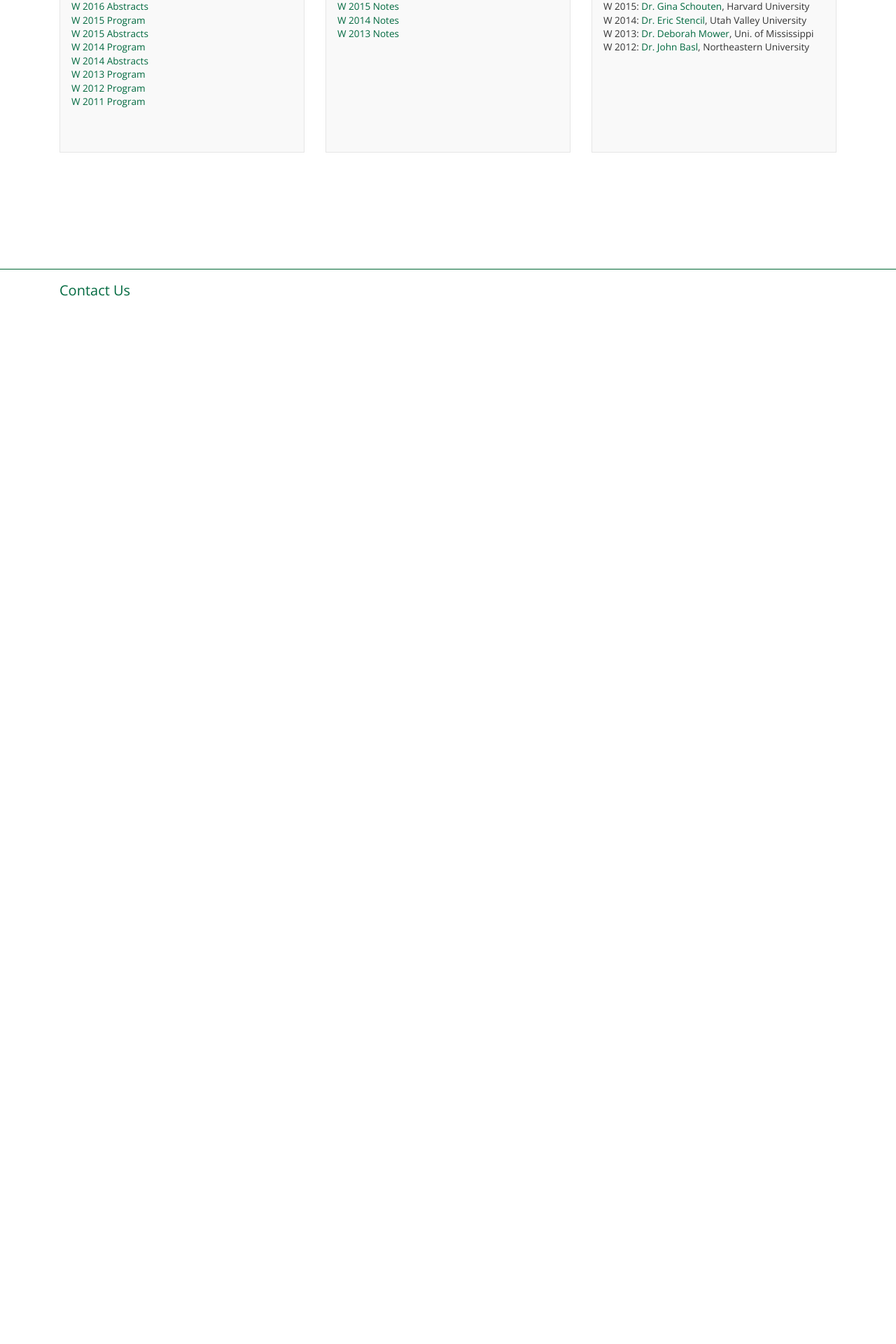
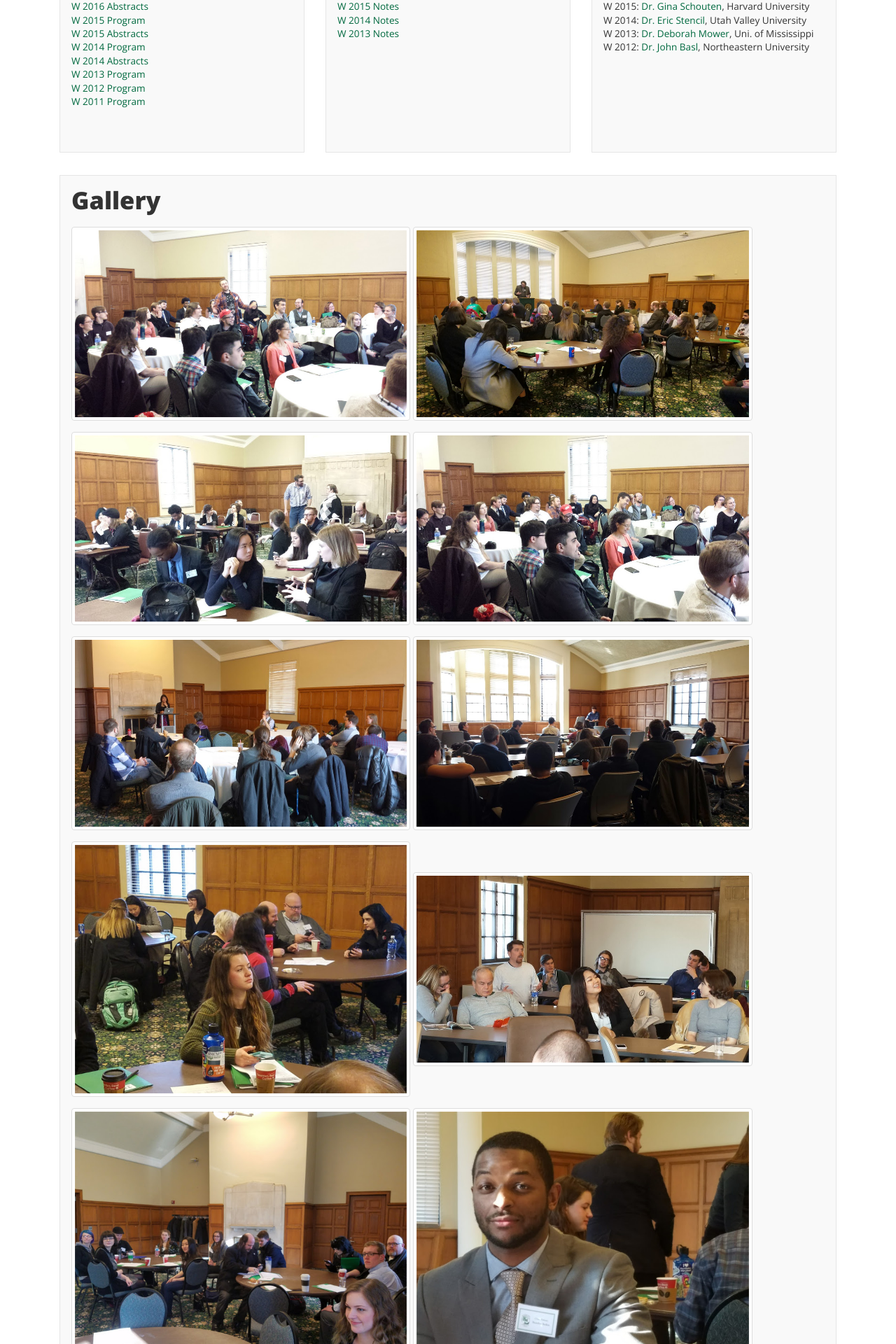
Before and after one commit to ucip/ucip.github.io, a Jekyll site: the page built from history.md, in a window 1280 px wide. Shown: the part 436-2356 px from the top of the page at 70% size. Built offline with Jekyll 4.4.1, drawn with Linux system fonts in a browser that asks for light colours; nearby versions of some CDN libraries; before the commit the page ends 908 px from its top, so only the background shows below that.

Commit message:
Adding images and gallery on history page

```diff
--- a/css/main.css
+++ b/css/main.css
@@ -146,6 +146,18 @@ hr {
   position: relative;
 }
 
+.gallery-box {
+  padding: 1em;
+  margin-bottom: 2em;
+  background-color: #f9f9f9;
+  border: 1px solid #e6e6e6;
+  position: relative;
+}
+
+.img-thumbnail {
+  width: 45%;
+}
+
 .post-list {
   list-style-type: none;
   margin-left: -2.5em;
@@ -212,6 +224,7 @@ footer {
   .home-jumbotron { height: 350px; }
   .home-jumbotron h1 { margin-top: 1em; }
   .post-list-box { height: auto; }
+  .img-thumbnail { width:100%; }
 }
 
 @media only screen and (max-width: 992px) {
--- a/history.md
+++ b/history.md
@@ -45,4 +45,21 @@ permalink: /history/
       </ul>
     </div>
   </div>
+  <div class="col-sm-12 hidden-print">
+    <div class="gallery-box">
+      <h3 class="post-list-header">Gallery</h3>
+      <img class="img-responsive img-thumbnail" src="{{ site.baseurl }}/img/img_5.jpg">
+      <img class="img-responsive img-thumbnail" src="{{ site.baseurl }}/img/img_12.jpg">
+      <img class="img-responsive img-thumbnail" src="{{ site.baseurl }}/img/img_1.jpg">
+      <img class="img-responsive img-thumbnail" src="{{ site.baseurl }}/img/img_2.jpg">
+      <img class="img-responsive img-thumbnail" src="{{ site.baseurl }}/img/img_3.jpg">
+      <img class="img-responsive img-thumbnail" src="{{ site.baseurl }}/img/img_4.jpg">
+      <img class="img-responsive img-thumbnail" src="{{ site.baseurl }}/img/img_11.jpg">
+      <img class="img-responsive img-thumbnail" src="{{ site.baseurl }}/img/img_6.jpg">
+      <img class="img-responsive img-thumbnail" src="{{ site.baseurl }}/img/img_7.jpg">
+      <img class="img-responsive img-thumbnail" src="{{ site.baseurl }}/img/img_8.jpg">
+      <img class="img-responsive img-thumbnail" src="{{ site.baseurl }}/img/img_9.jpg">
+      <img class="img-responsive img-thumbnail" src="{{ site.baseurl }}/img/img_10.jpg">
+    </div>
+  </div>
 </div>
```
Also changed, not shown: img/img_1.jpg, img/img_10.jpg (added), img/img_11.jpg (added), img/img_12.jpg (added), img/img_2.jpg, img/img_3.jpg, img/img_5.jpg (added), img/img_7.jpg (added), img/img_8.jpg (added), img/img_9.jpg (added).
